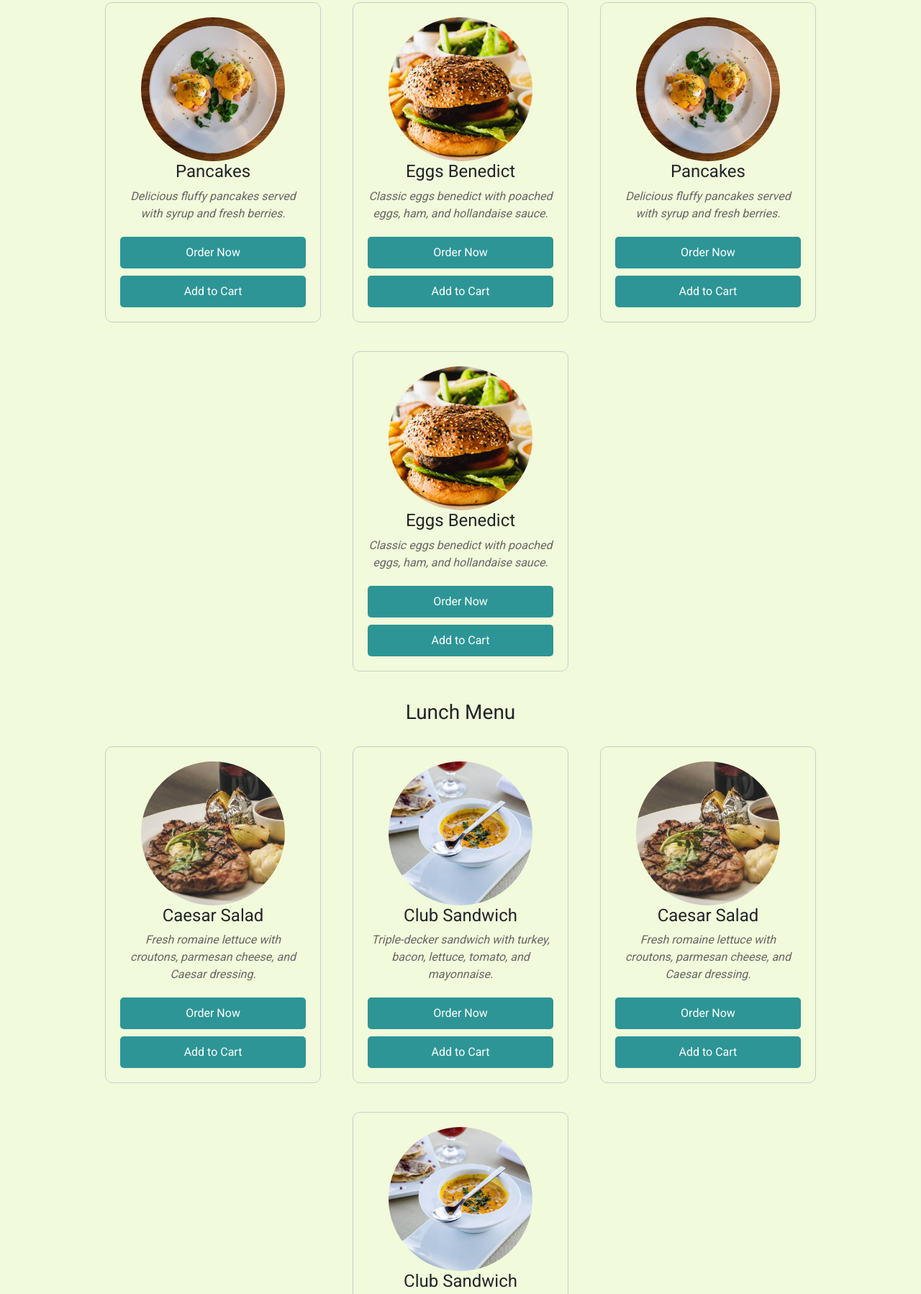
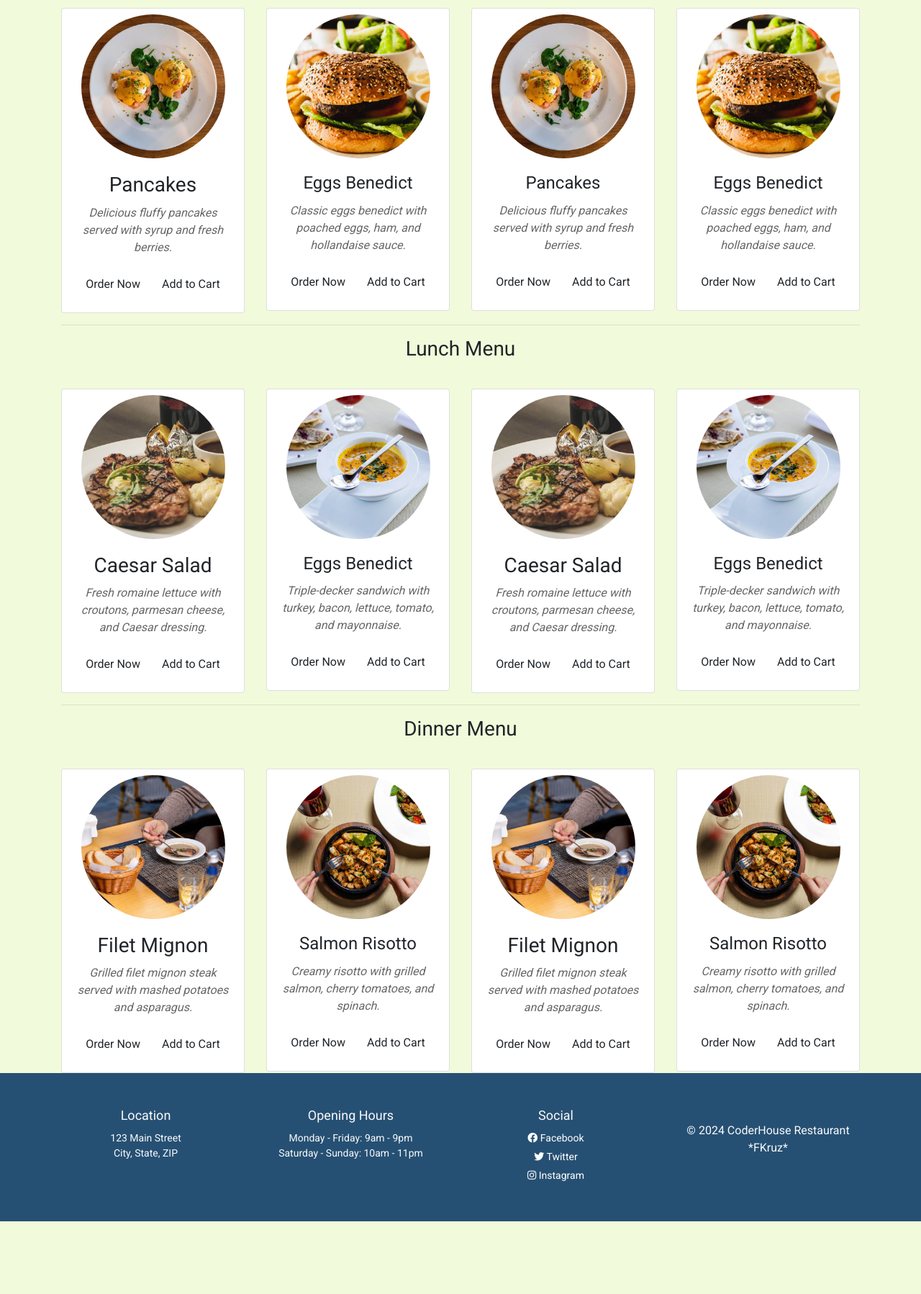
Before and after one commit to ferkruz/desarrolloWebCoder, a plain HTML site: page pages/menu.html in a window 1280 px wide. Shown: the part 805-2603 px from the top of the page at 72% size. After the commit the page ends 2502 px from the top, so only its background shows below. Drawn offline with nearby package versions, Linux system fonts and the light colour scheme.

Commit message:
MenuGallery Bootsrap

```diff
--- a/pages/menu.html
+++ b/pages/menu.html
@@ -47,108 +47,172 @@
         </div>
     </header>
 
-
-    <main>
+    <main class="container">
         <section class="menu">
             <h2>Our Menus</h2>
             <p>Perfect for all Breakfast, Lunch and Dinner</p>
         </section>
         <section class="menugallery">
             <h2>Menu</h2>
-            <div class="menugallery-category">
+
             <h3>Breakfast Menu</h3>
-                <div class="menugallery-item">
-                    <img src="../assets/img/menuBreakfast.jpg" alt="Breakfast 1">
-                    <h4>Pancakes</h4>
-                    <p>Delicious fluffy pancakes served with syrup and fresh berries.</p>
-                    <button>Order Now</button>
-                    <button>Add to Cart</button>
+
+            <div class="row">
+                <div class="col-md-6 col-lg-3 mt-2">
+                    <div class="card">
+                        <img src="../assets/img/menuBreakfast.jpg" class="card-img-top mx-auto mt-2" alt="Breakfast 1">
+                        <div class="card-body">
+                            <h3 class="card-title">Pancakes</h4>
+                                <p class="card-text">Delicious fluffy pancakes served with syrup and fresh berries.</p>
+                                <button class="btn btn-custom-primary">Order Now</button>
+                                <button class="btn btn-custom-secondary">Add to Cart</button>
                         </div>
-                <div class="menugallery-item">
-                    <img src="../assets/img/menuBreakfast2.jpg" alt="Breakfast 2">
-                    <h4>Eggs Benedict</h4>
-                    <p>Classic eggs benedict with poached eggs, ham, and hollandaise sauce.</p>
-                    <button>Order Now</button>
-                    <button>Add to Cart</button>
                     </div>
-                <div class="menugallery-item">
-                    <img src="../assets/img/menuBreakfast.jpg" alt="Breakfast 1">
-                    <h4>Pancakes</h4>
-                    <p>Delicious fluffy pancakes served with syrup and fresh berries.</p>
-                    <button>Order Now</button>
-                    <button>Add to Cart</button>
                 </div>
-                <div class="menugallery-item">
-                    <img src="../assets/img/menuBreakfast2.jpg" alt="Breakfast 2">
-                    <h4>Eggs Benedict</h4>
-                    <p>Classic eggs benedict with poached eggs, ham, and hollandaise sauce.</p>
-                    <button>Order Now</button>
-                    <button>Add to Cart</button>
+                <div class="col-md-6 col-lg-3 mt-2">
+                    <div class="card">
+                        <img src="../assets/img/menuBreakfast2.jpg" class="card-img-top mx-auto mt-2" alt="Breakfast 2">
+                        <div class="card-body">
+                            <h4 class="card-title">Eggs Benedict</h4>
+                            <p class="card-text">Classic eggs benedict with poached eggs, ham, and hollandaise sauce.
+                            </p>
+                            <button class="btn btn-custom-primary">Order Now</button>
+                            <button class="btn btn-custom-secondary">Add to Cart</button>
+                        </div>
+                    </div>
+                </div>
+                <div class="col-md-6 col-lg-3 mt-2">
+                    <div class="card">
+                        <img src="../assets/img/menuBreakfast.jpg" class="card-img-top mx-auto mt-2" alt="Breakfast 1">
+                        <div class="card-body">
+                            <h4 class="card-title">Pancakes</h4>
+                            <p class="card-text">Delicious fluffy pancakes served with syrup and fresh berries.</p>
+                            <button class="btn btn-custom-primary">Order Now</button>
+                            <button class="btn btn-custom-secondary">Add to Cart</button>
+                        </div>
+                    </div>
+                </div>
+                <div class="col-md-6 col-lg-3 mt-2">
+                    <div class="card">
+                        <img src="../assets/img/menuBreakfast2.jpg" class="card-img-top mx-auto mt-2" alt="Breakfast 2">
+                        <div class="card-body">
+                            <h4 class="card-title">Eggs Benedict</h4>
+                            <p class="card-text">Classic eggs benedict with poached eggs, ham, and hollandaise sauce.
+                            </p>
+                            <button class="btn btn-custom-primary">Order Now</button>
+                            <button class="btn btn-custom-secondary">Add to Cart</button>
+                        </div>
+                    </div>
+                </div>
             </div>
 
             </div>
-            <div class="menugallery-category">
+        </section>
+        <hr>
+        <section class="menugallery">
+
             <h3>Lunch Menu</h3>
-                <div class="menugallery-item">
-                    <img src="../assets/img/menuLunch1.jpg" alt="Lunch 1">
-                    <h4>Caesar Salad</h4>
-                    <p>Fresh romaine lettuce with croutons, parmesan cheese, and Caesar dressing.</p>
-                    <button>Order Now</button>
-                    <button>Add to Cart</button>
+
+            <div class="row">
+                <div class="col-md-6 col-lg-3 mt-2">
+                    <div class="card">
+                        <img src="../assets/img/menuLunch1.jpg" class="card-img-top mx-auto mt-2" alt="Lunch 1">
+                        <div class="card-body">
+                            <h3 class="card-title">Caesar Salad</h4>
+                                <p class="card-text">Fresh romaine lettuce with croutons, parmesan cheese, and Caesar
+                                    dressing.</p>
+                                <button class="btn btn-custom-primary">Order Now</button>
+                                <button class="btn btn-custom-secondary">Add to Cart</button>
                         </div>
-                <div class="menugallery-item">
-                    <img src="../assets/img/menuLunch2.jpg" alt="Lunch 2">
-                    <h4>Club Sandwich</h4>
-                    <p>Triple-decker sandwich with turkey, bacon, lettuce, tomato, and mayonnaise.</p>
-                    <button>Order Now</button>
-                    <button>Add to Cart</button>
                     </div>
-                <div class="menugallery-item">
-                    <img src="../assets/img/menuLunch1.jpg" alt="Lunch 1">
-                    <h4>Caesar Salad</h4>
-                    <p>Fresh romaine lettuce with croutons, parmesan cheese, and Caesar dressing.</p>
-                    <button>Order Now</button>
-                    <button>Add to Cart</button>
                 </div>
-                <div class="menugallery-item">
-                    <img src="../assets/img/menuLunch2.jpg" alt="Lunch 2">
-                    <h4>Club Sandwich</h4>
-                    <p>Triple-decker sandwich with turkey, bacon, lettuce, tomato, and mayonnaise.</p>
-                    <button>Order Now</button>
-                    <button>Add to Cart</button>
+                <div class="col-md-6 col-lg-3 mt-2">
+                    <div class="card">
+                        <img src="../assets/img/menuLunch2.jpg" class="card-img-top mx-auto mt-2" alt="Lunch 2">
+                        <div class="card-body">
+                            <h4 class="card-title">Eggs Benedict</h4>
+                            <p class="card-text">Triple-decker sandwich with turkey, bacon, lettuce, tomato, and
+                                mayonnaise.</p>
+                            <button class="btn btn-custom-primary">Order Now</button>
+                            <button class="btn btn-custom-secondary">Add to Cart</button>
                         </div>
+                    </div>
+                </div>
+                <div class="col-md-6 col-lg-3 mt-2">
+                    <div class="card">
+                        <img src="../assets/img/menuLunch1.jpg" class="card-img-top mx-auto mt-2" alt="Lunch 1">
+                        <div class="card-body">
+                            <h3 class="card-title">Caesar Salad</h4>
+                                <p class="card-text">Fresh romaine lettuce with croutons, parmesan cheese, and Caesar
+                                    dressing.</p>
+                                <button class="btn btn-custom-primary">Order Now</button>
+                                <button class="btn btn-custom-secondary">Add to Cart</button>
+                        </div>
+                    </div>
+                </div>
+                <div class="col-md-6 col-lg-3 mt-2">
+                    <div class="card">
+                        <img src="../assets/img/menuLunch2.jpg" class="card-img-top mx-auto mt-2" alt="Lunch 2">
+                        <div class="card-body">
+                            <h4 class="card-title">Eggs Benedict</h4>
+                            <p class="card-text">Triple-decker sandwich with turkey, bacon, lettuce, tomato, and
+                                mayonnaise.</p>
+                            <button class="btn btn-custom-primary">Order Now</button>
+                            <button class="btn btn-custom-secondary">Add to Cart</button>
+                        </div>
+                    </div>
+                </div>
+            </div>
+        </section>
+        <hr>
+        <section class="menugallery">
 
+            <h3>Dinner Menu</h3>
 
+            <div class="row">
+                <div class="col-md-6 col-lg-3 mt-2">
+                    <div class="card">
+                        <img src="../assets/img/menuDinner1.jpg" class="card-img-top mx-auto mt-2" alt="Dinner 1">
+                        <div class="card-body">
+                            <h3 class="card-title">Filet Mignon</h4>
+                                <p class="card-text">Grilled filet mignon steak served with mashed potatoes and asparagus.</p>
+                                <button class="btn btn-custom-primary">Order Now</button>
+                                <button class="btn btn-custom-secondary">Add to Cart</button>
                         </div>
-            <div class="menugallery-category">
-                <h3>Dinner Menu</h3>
-                <div class="menugallery-item">
-                    <img src="../assets/img/menuDinner1.jpg" alt="Dinner 1">
-                    <h4>Filet Mignon</h4>
-                    <p>Grilled filet mignon steak served with mashed potatoes and asparagus.</p>
-                    <button>Order Now</button>
-                    <button>Add to Cart</button>
                     </div>
-                <div class="menugallery-item">
-                    <img src="../assets/img/menuDinner2.jpg" alt="Dinner 2">
-                    <h4>Salmon Risotto</h4>
-                    <p>Creamy risotto with grilled salmon, cherry tomatoes, and spinach.</p>
-                    <button>Order Now</button>
-                    <button>Add to Cart</button>
                 </div>
-                <div class="menugallery-item">
-                    <img src="../assets/img/menuDinner1.jpg" alt="Dinner 1">
-                    <h4>Filet Mignon</h4>
-                    <p>Grilled filet mignon steak served with mashed potatoes and asparagus.</p>
-                    <button>Order Now</button>
-                    <button>Add to Cart</button>
+                <div class="col-md-6 col-lg-3 mt-2">
+                    <div class="card">
+                        <img src="../assets/img/menuDinner2.jpg" class="card-img-top mx-auto mt-2" alt="Dinner 2">
+                        <div class="card-body">
+                            <h4 class="card-title">Salmon Risotto</h4>
+                            <p class="card-text">Creamy risotto with grilled salmon, cherry tomatoes, and spinach.</p>
+                            <button class="btn btn-custom-primary">Order Now</button>
+                            <button class="btn btn-custom-secondary">Add to Cart</button>
                         </div>
-                <div class="menugallery-item">
-                    <img src="../assets/img/menuDinner2.jpg" alt="Dinner 2">
-                    <h4>Salmon Risotto</h4>
-                    <p>Creamy risotto with grilled salmon, cherry tomatoes, and spinach.</p>
-                    <button>Order Now</button>
-                    <button>Add to Cart</button>
+                    </div>
+                </div>
+                <div class="col-md-6 col-lg-3 mt-2">
+                    <div class="card">
+                        <img src="../assets/img/menuDinner1.jpg" class="card-img-top mx-auto mt-2" alt="Dinner 1">
+                        <div class="card-body">
+                            <h3 class="card-title">Filet Mignon</h4>
+                                <p class="card-text">Grilled filet mignon steak served with mashed potatoes and asparagus.</p>
+                                <button class="btn btn-custom-primary">Order Now</button>
+                                <button class="btn btn-custom-secondary">Add to Cart</button>
+                        </div>
+                    </div>
+                </div>
+                <div class="col-md-6 col-lg-3 mt-2">
+                    <div class="card">
+                        <img src="../assets/img/menuDinner2.jpg" class="card-img-top mx-auto mt-2" alt="Dinner 2">
+                        <div class="card-body">
+                            <h4 class="card-title">Salmon Risotto</h4>
+                            <p class="card-text">Creamy risotto with grilled salmon, cherry tomatoes, and spinach.</p>
+                            <button class="btn btn-custom-primary">Order Now</button>
+                            <button class="btn btn-custom-secondary">Add to Cart</button>
+                        </div>
+                    </div>
                 </div>
             </div>
         </section>
@@ -188,28 +252,6 @@
         </div>
     </footer>
 
-
-<!--     <footer>
-        <div class="footer-column">
-            <h3>Location</h3>
-            <p>123 Main Street<br>City, State, ZIP</p>
-        </div>
-        <div class="footer-column">
-            <h3>Opening Hours</h3>
-            <p>Monday - Friday: 9am - 9pm<br>Saturday - Sunday: 10am - 11pm</p>
-        </div>
-        <div class="footer-column">
-            <h3>Social</h3>
-            <ul>
-                <li><a href="#"><i class="fab fa-facebook"></i> Facebook</a></li>
-                <li><a href="#"><i class="fab fa-twitter"></i> Twitter</a></li>
-                <li><a href="#"><i class="fab fa-instagram"></i> Instagram</a></li>
-            </ul>
-        </div>
-        <div class="footer-copy">
-            <p>&copy; 2024 CoderHouse Restaurant *FKruz*</p>
-        </div>
-    </footer> -->
     <!-- Bootstrap JS y sus dependencias -->
     <script src="https://ajax.googleapis.com/ajax/libs/jquery/3.5.1/jquery.min.js"></script>
     <script src="https://cdnjs.cloudflare.com/ajax/libs/popper.js/1.16.0/umd/popper.min.js"></script>
```
Lines whose indentation alone changed are shown as unchanged.
